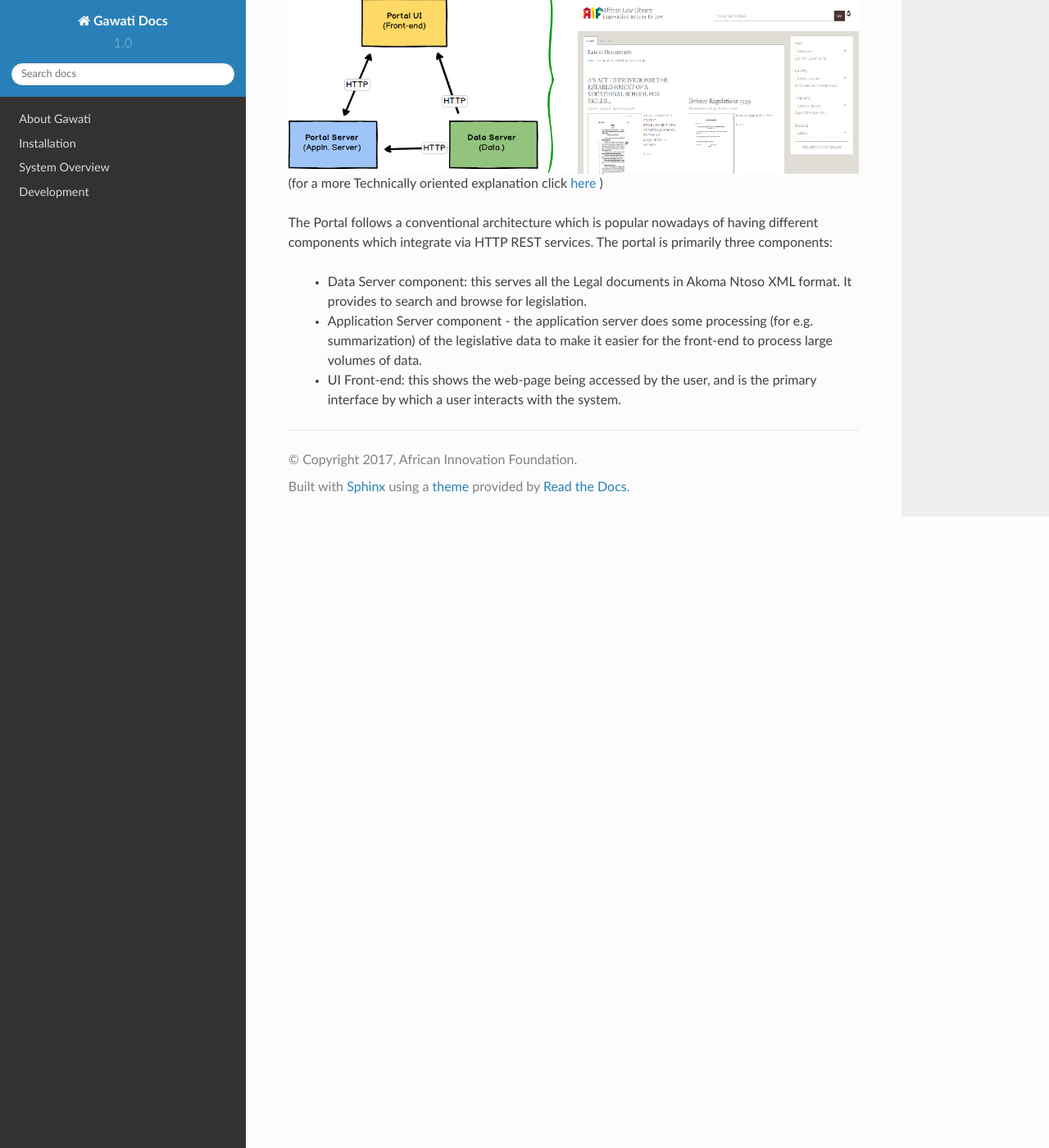
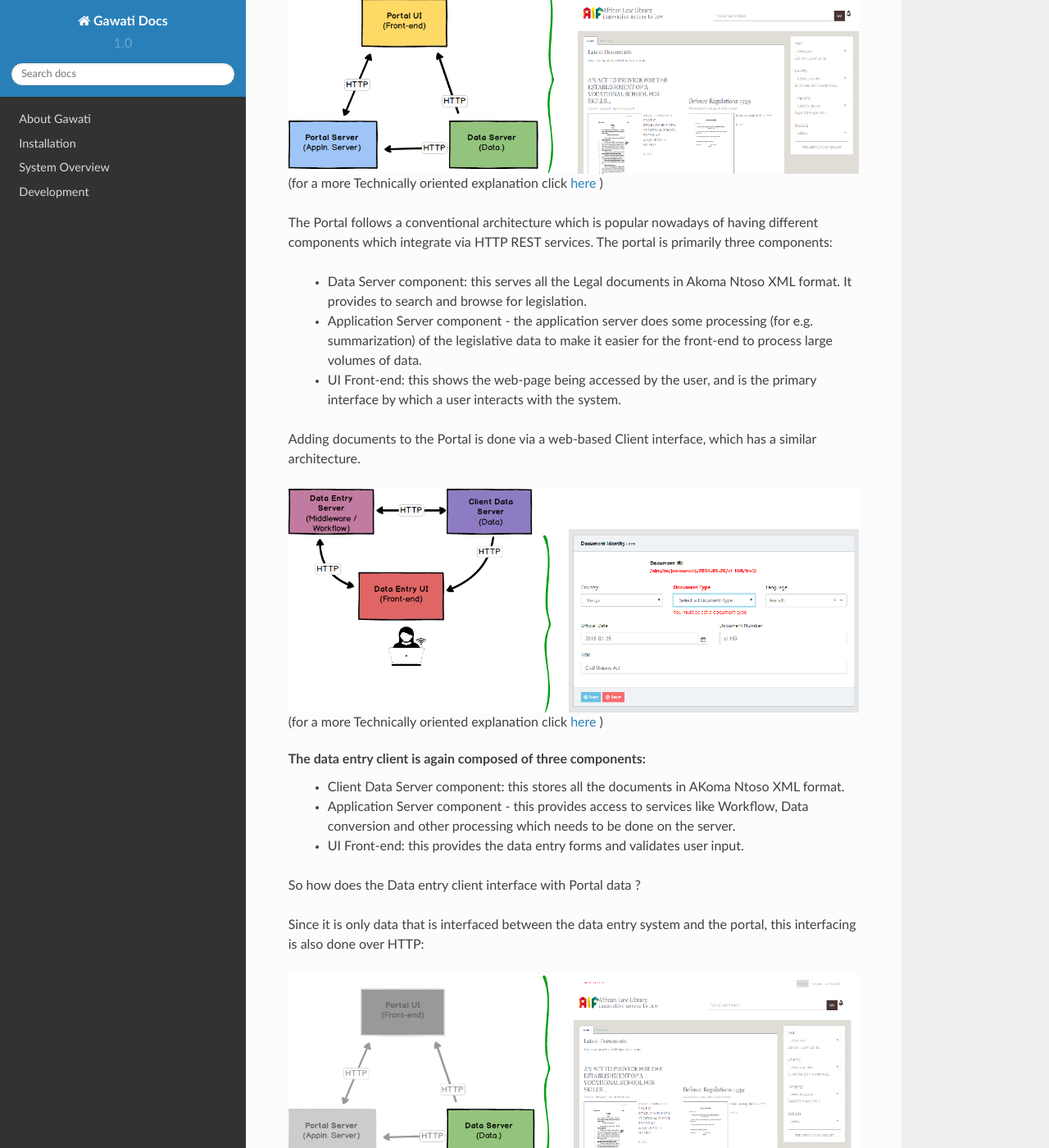
Before and after one commit to gawati/gawati-docs, a Sphinx documentation site: the page built from docs/source/what-is-gawati.rst, in a window 1280 px wide and 1400 px high, scrolled down 771 px. Shown: the whole window at 82% size. Built offline with Sphinx 7.4.7 and the Read the Docs theme 2.0.0, drawn with Linux system fonts in a browser that asks for light colours.

Commit message:
Adding additional info

```diff
--- a/docs/source/what-is-gawati.rst
+++ b/docs/source/what-is-gawati.rst
@@ -24,10 +24,33 @@ Your typical way to access Gawati would be via the online Portal - where you wou
   :align: center
   :figclass: align-center
 
-(for a more Technically oriented explanation click `here <./portal>`__ )
+(for a more Technically oriented explanation click :doc:`here <./portal>` )
 
 The Portal follows a conventional architecture which is popular nowadays of having different components which integrate via HTTP REST services.
 The portal is primarily three components:
     * Data Server component:  this serves all the Legal documents in Akoma Ntoso XML format. It provides to search and browse for legislation.
     * Application Server component - the application server does some processing (for e.g. summarization) of the legislative data to make it easier for the front-end to process large volumes of data.
     * UI Front-end: this shows the web-page being accessed by the user, and is the primary interface by which a user interacts with the system.
+
+Adding documents to the Portal is done via a web-based Client interface, which has a similar architecture.
+
+.. figure:: ./_images/arch_data_entry.png
+  :alt: Data Entry Architecture
+  :align: center
+  :figclass: align-center
+
+(for a more Technically oriented explanation click :doc:`here <./client>` )
+
+The data entry client is again composed of three components:
+    * Client Data Server component:  this stores all the documents in AKoma Ntoso XML format.
+    * Application Server component - this provides access to services like Workflow, Data conversion and other processing which needs to be done on the server.
+    * UI Front-end: this provides the data entry forms and validates user input.
+
+So how does the Data entry client interface with Portal data ?
+
+Since it is only data that is interfaced between the data entry system and the portal, this interfacing is also done over HTTP:
+
+.. figure:: ./_images/complete_system.png
+  :alt: Portal and Client
+  :align: center
+  :figclass: align-center
```
Also changed, not shown: docs/source/client.rst (added, +12 -0 lines), docs/source/_images/arch_data_entry.png (added), docs/source/_images/arch_data_entry_tech.png (added), docs/source/_images/complete_system.png (added), docs/source/_images/form.png (added).
